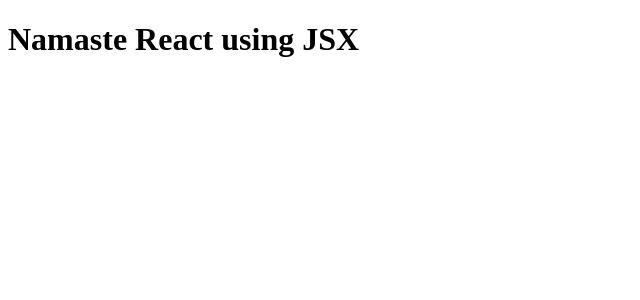
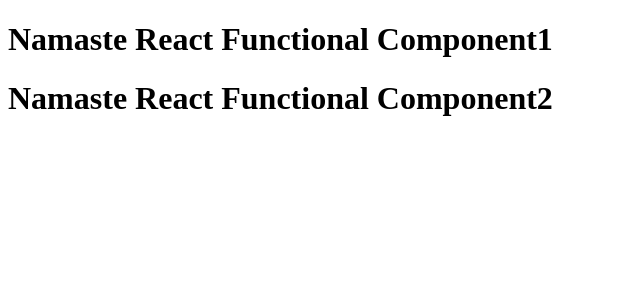
Before and after one commit to Avdhesh007/namaste-react, a React (Vite) app: page / in a window 1280 px wide. Shown: the top 300 px of the page, without its empty margins (0-640 px from the left). Built offline with nearby package versions, Linux system fonts and the light colour scheme.

Commit message:
how to render component

```diff
--- a/App.js
+++ b/App.js
@@ -12,10 +12,10 @@
 // React Functional Component
 const HeadingComponent = () => (
     <div>
-        <h1 className="heading"> Namaste React Functional Component</h1>
-        <h1 className="heading2"> Namaste React Functional Component</h1>
+        <h1 className="heading"> Namaste React Functional Component1</h1>
+        <h1 className="heading2"> Namaste React Functional Component2</h1>
     </div>
 )
 
 const root = ReactDOM.createRoot(document.getElementById("root"));
-root.render(jsxHeading)
+root.render(<HeadingComponent/>)
```
